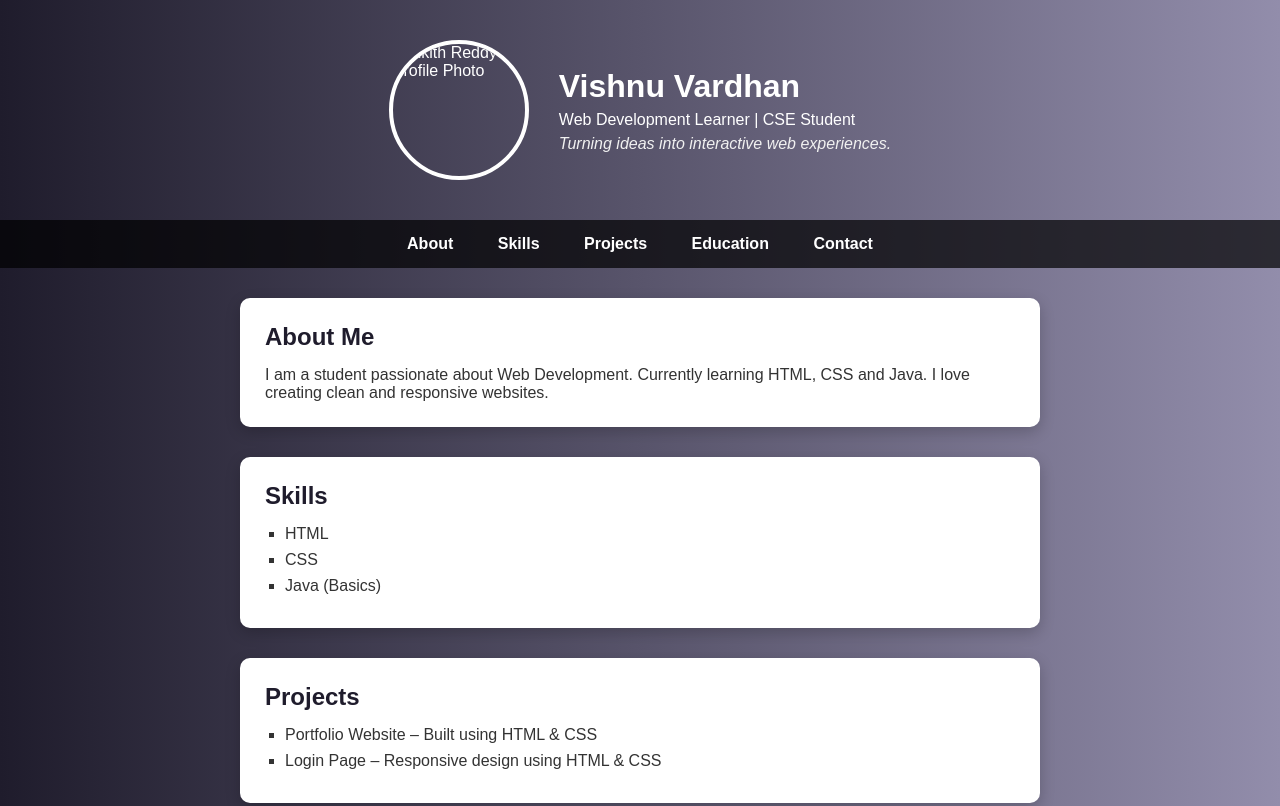
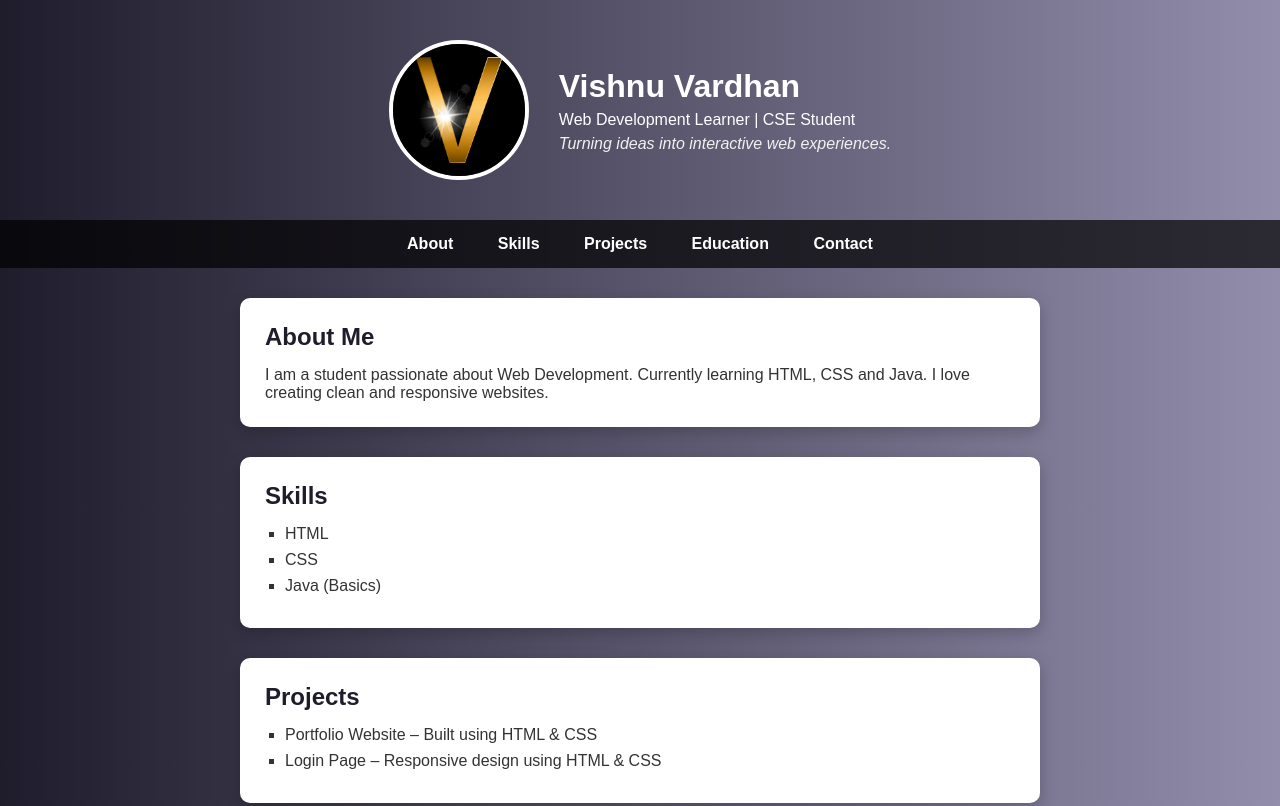
Before and after one commit to tvishnuvardhan2007-commits/shopping, a plain HTML site: page protfolio.html in a window 1280 px wide. Shown: the top 806 px of the page. Drawn offline with Linux system fonts and the light colour scheme.

Commit message:
protfolio.html

```diff
--- a/protfolio.html
+++ b/protfolio.html
@@ -118,7 +118,7 @@
 <body>
 
     <header class="header">
-        <img src="alphabet-letter-v-gold-logo-font-style-vector-illustration-125617668.jpeg" alt="Likith Reddy Profile Photo" class="profile">
+        <img src="alphabet-letter-v-gold-logo-font-style-vector-illustration-125617668.webp " alt="Likith Reddy Profile Photo" class="profile">
         <div>
             <h1>Vishnu Vardhan</h1>
             <p>Web Development Learner | CSE Student</p>
```
